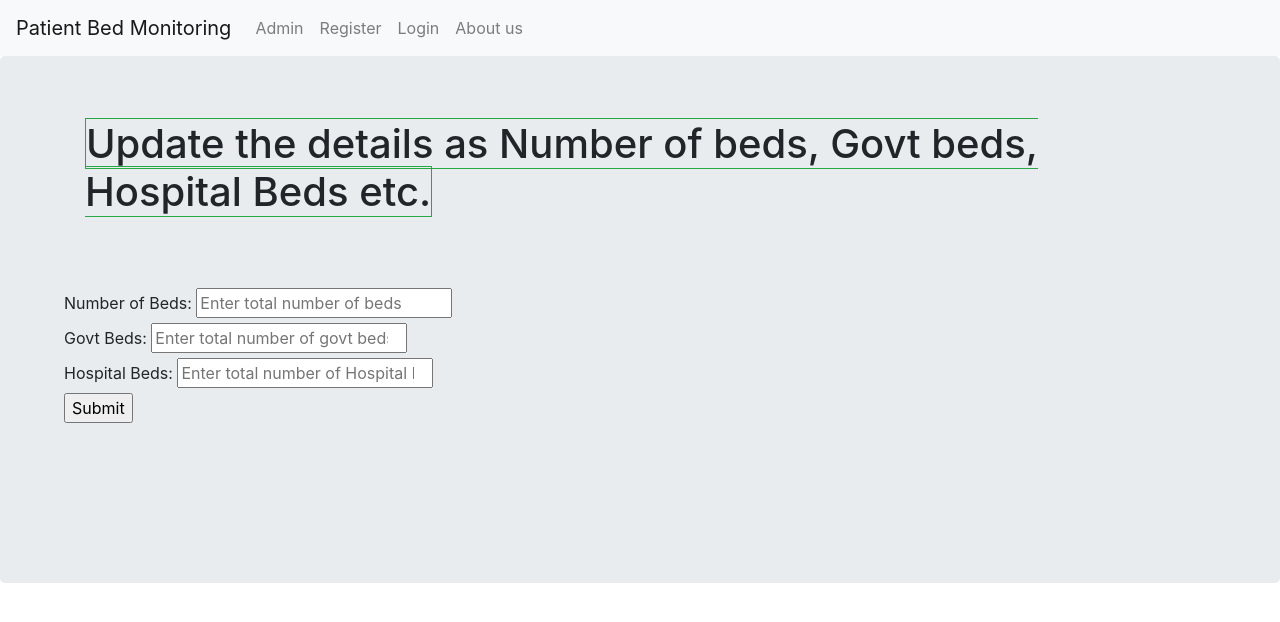
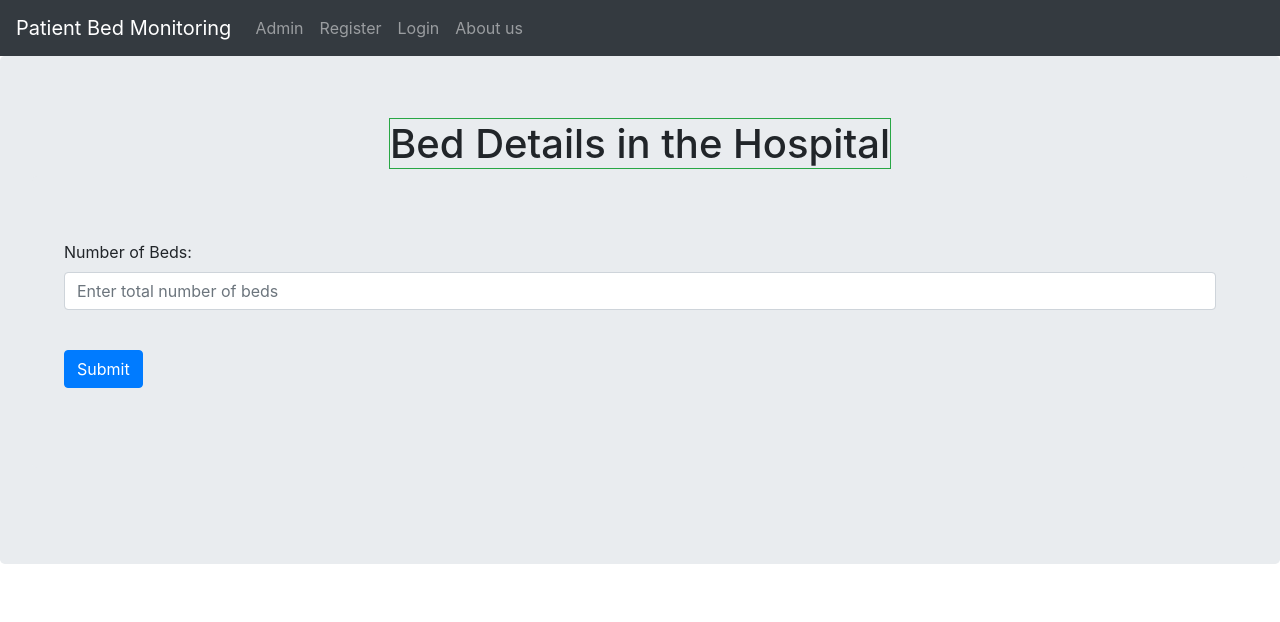
Before and after one commit to russo1237/patient_bed_monitoring, a Django app: page /bed_monitoring_app/update_details/ in a window 1280 px wide. Shown: the top 622 px of the page. Run offline with Django 3.2, Linux system fonts and the light colour scheme; some libraries are stand-ins or nearby versions.

Commit message:
after login user directed to enter the beds and see the availablity of beds in his hospital

```diff
--- a/covid_project/bed_monitoring_app/admin.py
+++ b/covid_project/bed_monitoring_app/admin.py
@@ -1,5 +1,6 @@
 from django.contrib import admin
-from bed_monitoring_app.models import UserProfileInfo
+from bed_monitoring_app.models import UserProfileInfo,HospitalBedDetails
 
 # Register your models here.
 admin.site.register(UserProfileInfo)
+admin.site.register(HospitalBedDetails)
--- a/covid_project/bed_monitoring_app/urls.py
+++ b/covid_project/bed_monitoring_app/urls.py
@@ -12,5 +12,6 @@ urlpatterns = [
     path('about_us/', views.about_us, name = 'about_us'),
     path('update_details/', views.update_details, name ='update_details'),
     path('logout/', views.logout_view, name='logout'),
+    # path('hospital_details/', views.update_details, name='hospital_details'),
 
 ]
--- a/covid_project/bed_monitoring_app/views.py
+++ b/covid_project/bed_monitoring_app/views.py
@@ -4,6 +4,7 @@ from django.contrib.auth import authenticate, login, logout
 from django.http import HttpResponseRedirect, HttpResponse
 from django.urls import reverse
 from django.contrib.auth.decorators import login_required
+from bed_monitoring_app.models import HospitalBedDetails
 
 # Create your views here.
 
@@ -71,4 +72,23 @@ def about_us(request):
     return render(request, 'bed_monitoring_app/about_us.html')
 
 def update_details(request):
+    if request.method == 'POST':
+        print("in update details")
+
+        h_bed_info = HospitalBedDetails()
+        h_bed_info.user = request.user
+        h_bed_info.total_no_of_beds = int(request.POST.get('no_of_beds'))
+        h_bed_info.total_govt_beds = int(0.8 * (h_bed_info.total_no_of_beds))
+        h_bed_info.total_hospital_beds = int(0.2 *(h_bed_info.total_no_of_beds))
+        h_bed_info.save()
+        beds_dict = {'total_no_of_beds':h_bed_info.total_no_of_beds,
+                    'total_govt_beds': h_bed_info.total_govt_beds,
+                    'total_hospital_beds': h_bed_info.total_hospital_beds,
+                    'occupied_govt_beds': h_bed_info.occupied_govt_beds,
+                    'occupied_hospital_beds': h_bed_info.occupied_hospital_beds, }
+        # import pdb;pdb.set_trace()
+        return render(request, 'bed_monitoring_app/hospital_info.html', {'beds_dict':beds_dict})
     return render(request, 'bed_monitoring_app/update_details.html')
+
+def page_after_login(request):
+    return render(request,'bed_monitoring_app/first_page.html')
--- a/covid_project/templates/bed_monitoring_app/base.html
+++ b/covid_project/templates/bed_monitoring_app/base.html
@@ -8,7 +8,7 @@
   </head>
   <body>
       <!-- <span class="border border-success"> -->
-        <nav class="navbar navbar-expand-lg navbar-light bg-light">
+        <nav class="navbar navbar-expand-lg navbar-light bg-light navbar-dark bg-dark">
           <a class="navbar-brand" href="{% url 'bed_monitoring_app:index'%}">Patient Bed Monitoring</a>
           <button class="navbar-toggler" type="button" data-toggle="collapse" data-target="#navbarNavAltMarkup" aria-controls="navbarNavAltMarkup" aria-expanded="false" aria-label="Toggle navigation">
             <span class="navbar-toggler-icon"></span>
--- a/covid_project/templates/bed_monitoring_app/update_details.html
+++ b/covid_project/templates/bed_monitoring_app/update_details.html
@@ -4,24 +4,32 @@
 <div class="cotainer">
   <div class="jumbotron">
     <div class="container">
+      <div class="container">
+        <h1 align='center'>
+          <span class="border border-success">
+            Bed Details in the Hospital
+          </span>
+        </h1>
+      </div>
 
-      <h1>
-        <span class="border border-success">
-          Update the details as Number of beds, Govt beds, Hospital Beds etc.
-        </span>
-      </h1>
 
     </div>
   <div class="contaier">
       <div class="jumbotron">
-        <form class="" action="" method="post">
-          <label for="Number of Beds">Number of Beds:</label>
-          <input type="number" name="Number of beds" placeholder="Enter total number of beds"><br>
-          <label for="Govt Beds">Govt Beds:</label>
-          <input type="number" name="Govt beds" placeholder="Enter total number of govt beds"><br>
-          <label for="Hospital Beds">Hospital Beds:</label>
-          <input type="number" name="Hospital beds" placeholder="Enter total number of Hospital beds"><br>
-          <input type="submit" name="submit" value="Submit">
+        <form class="" action="{% url 'bed_monitoring_app:update_details' %}" method="post">
+              <div class="form-group">
+                {% csrf_token %}
+                <label for="no_of_beds">Number of Beds:</label>
+                <input class='form-control' type="number" name="no_of_beds" placeholder="Enter total number of beds"><br>
+                <p></p>
+                <!-- <label for="govt_Beds">Govt Beds:</label>
+                <input class='form-control' type="number" name="govt_beds" placeholder="Enter total number of govt beds"><br>
+                <p></p>
+                <label for="hospital_Beds">Hospital Beds:</label>
+                <input class='form-control' type="number" name="hospital_beds" placeholder="Enter total number of Hospital beds"><br>
+                <p></p> -->
+                <input class='btn btn-primary' type="submit" name="submit" value="Submit">
+             </div>
         </form>
       </div>
   </div>
```
Also changed, not shown: covid_project/bed_monitoring_app/models.py (+10 -0 lines), covid_project/templates/bed_monitoring_app/hospital_info.html (added, +30 -0 lines), covid_project/bed_monitoring_app/migrations/0002_hospitalbeddetails.py (added), covid_project/bed_monitoring_app/migrations/0003_auto_20200704_0815.py (added).
